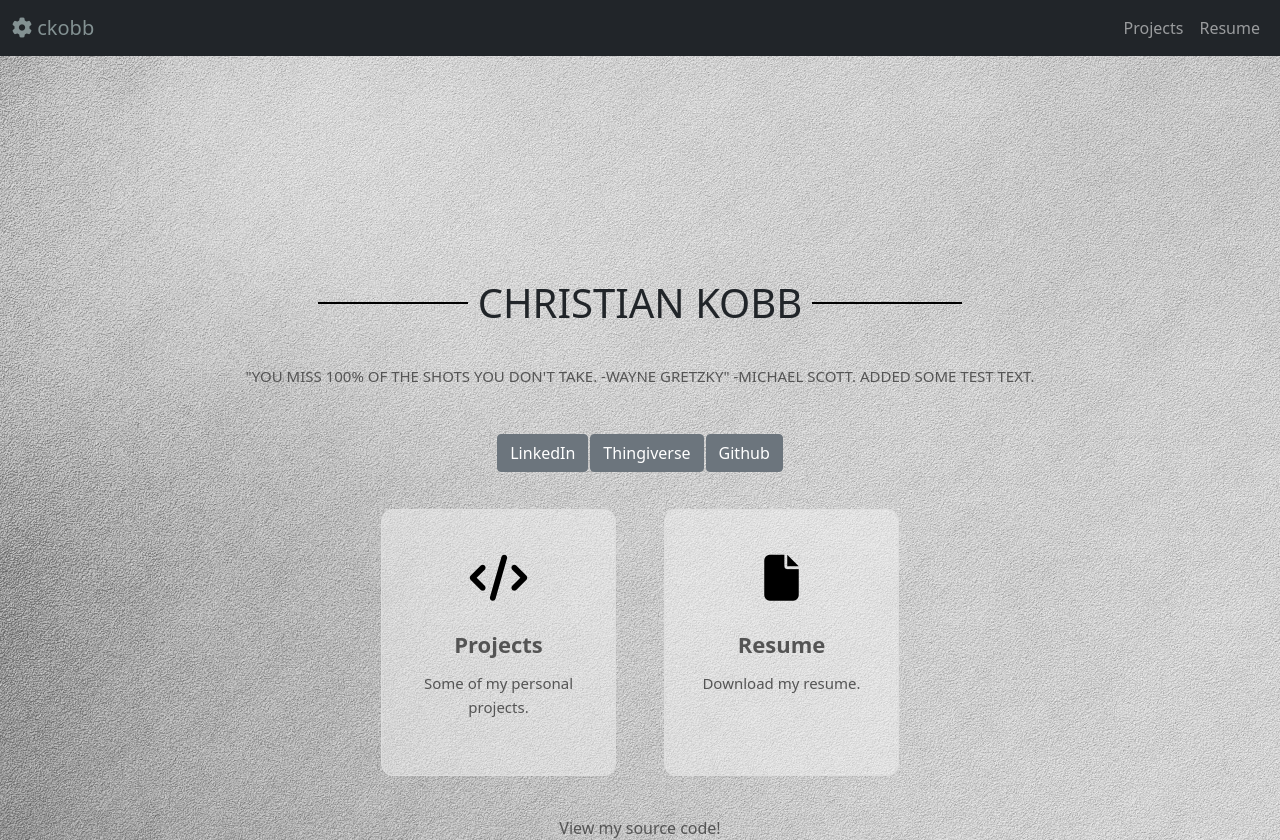
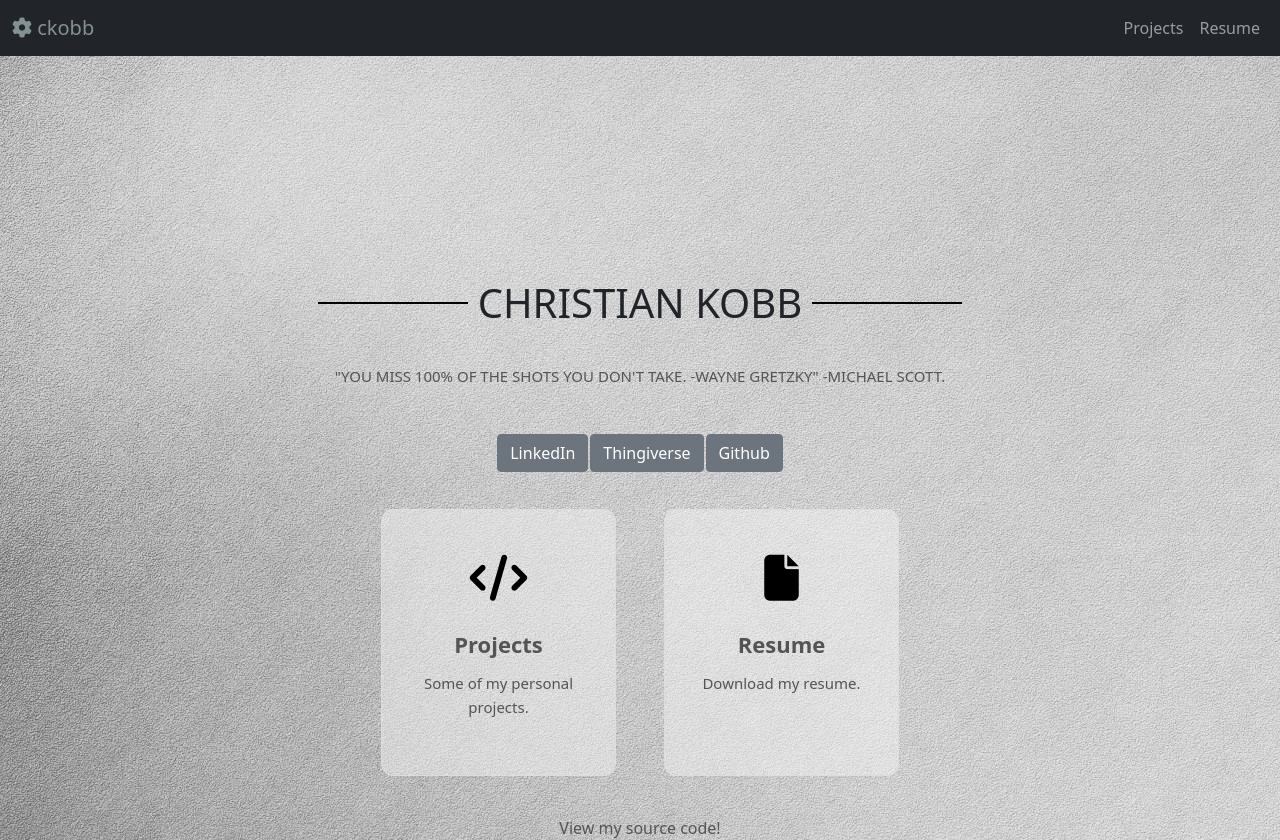
Before and after one commit to sigiltenebrae/ckobb_angular, an Angular app: page / in a window 1280 px wide. Built offline with nearby package versions, Linux system fonts and the light colour scheme.

Commit message:
removed the test text

```diff
--- a/src/app/homepage/homepage.component.html
+++ b/src/app/homepage/homepage.component.html
@@ -1,7 +1,7 @@
 <div class="container justify-content-center text-center position-relative" style="margin-top: 20%">
   <h1>Christian Kobb</h1>
   <br>
-  <p>"YOU MISS 100% OF THE SHOTS YOU DON'T TAKE. -WAYNE GRETZKY" -MICHAEL SCOTT. ADDED SOME TEST TEXT.</p>
+  <p>"YOU MISS 100% OF THE SHOTS YOU DON'T TAKE. -WAYNE GRETZKY" -MICHAEL SCOTT.</p>
   <br>
   <div>
     <a class="btn btn-secondary" href="https://www.linkedin.com/in/christian-kobb-497029190/" role="button" style="margin: 1px">LinkedIn</a>
```
